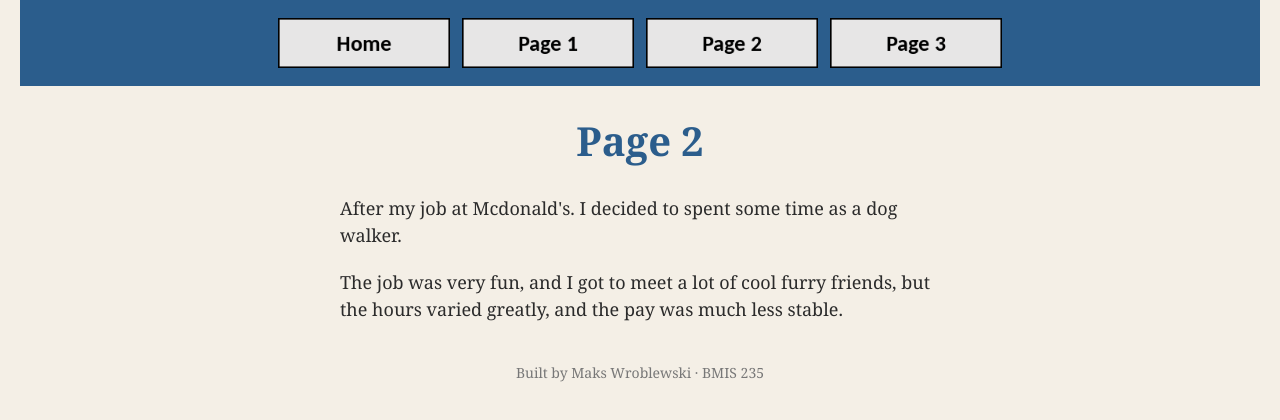
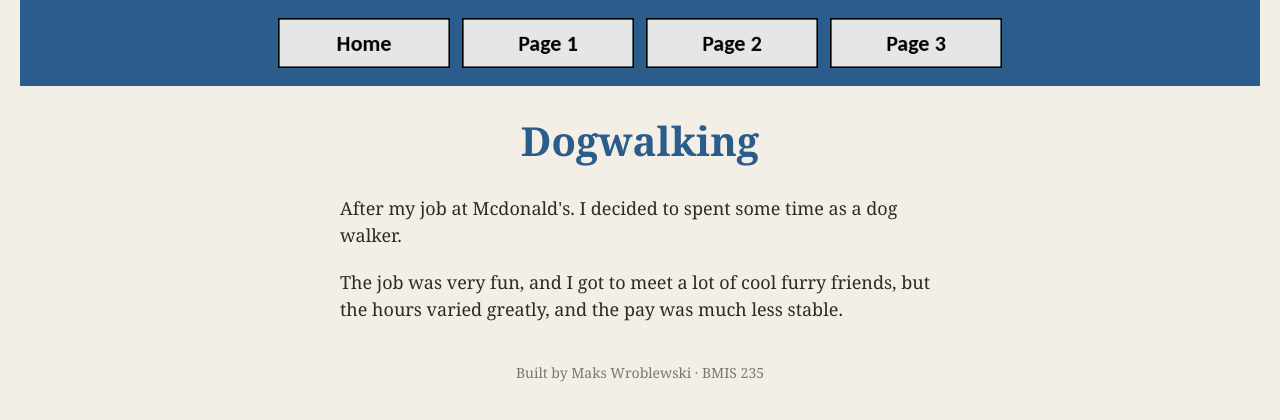
Before and after one commit to maksymilianwroblew-lang/bmis235-html-3, a plain HTML site: page page2.html in a window 1280 px wide. Drawn offline with Linux system fonts and the light colour scheme.

Commit message:
Change header from 'Page 2' to 'Dogwalking'

```diff
--- a/page2.html
+++ b/page2.html
@@ -28,7 +28,7 @@
     <a href="page3.html"><img src="img/page3.png" alt="Page 3"></a>
 </nav>
 
-<h1>Page 2</h1>
+<h1>Dogwalking</h1>
 <p>After my job at Mcdonald's. I decided to spent some time as a dog walker.</p>
 <p>The job was very fun, and I got to meet a lot of cool furry friends, but the hours varied greatly, and the pay was much less stable.</p>
 
```
